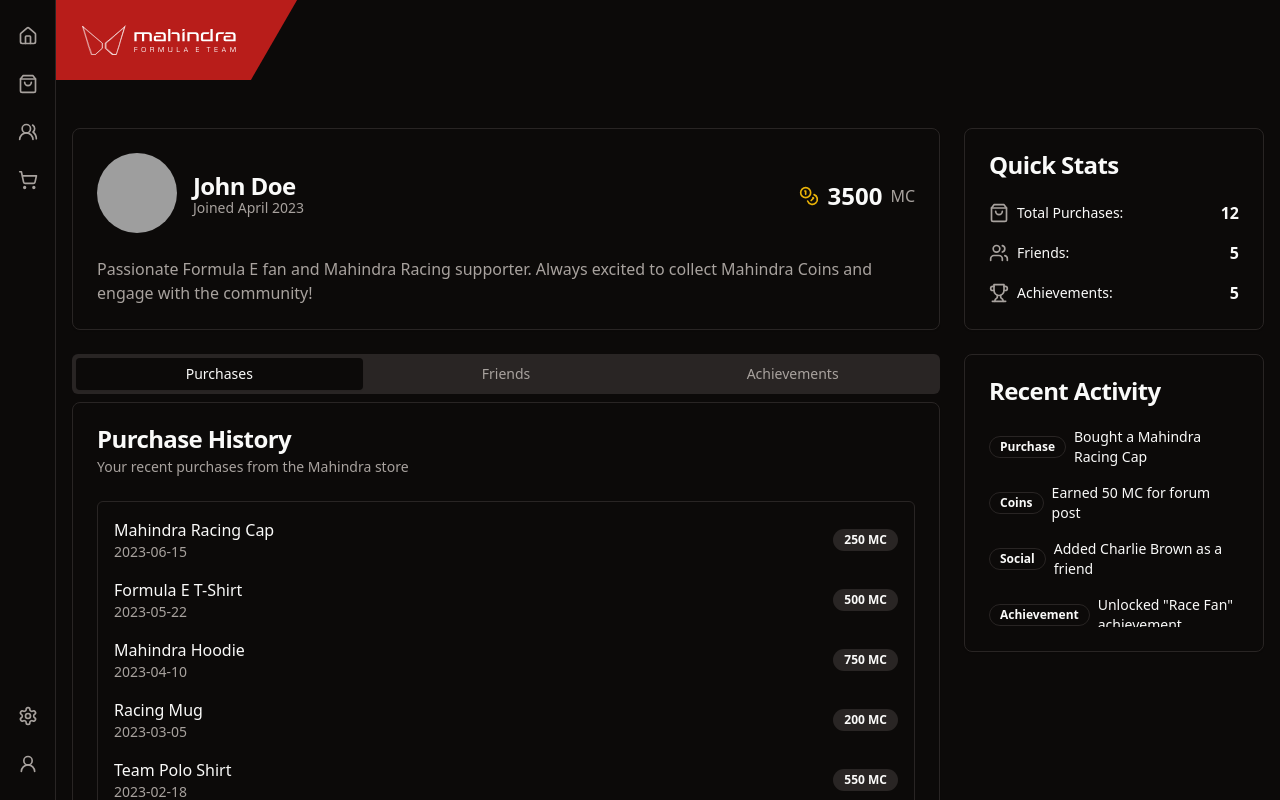
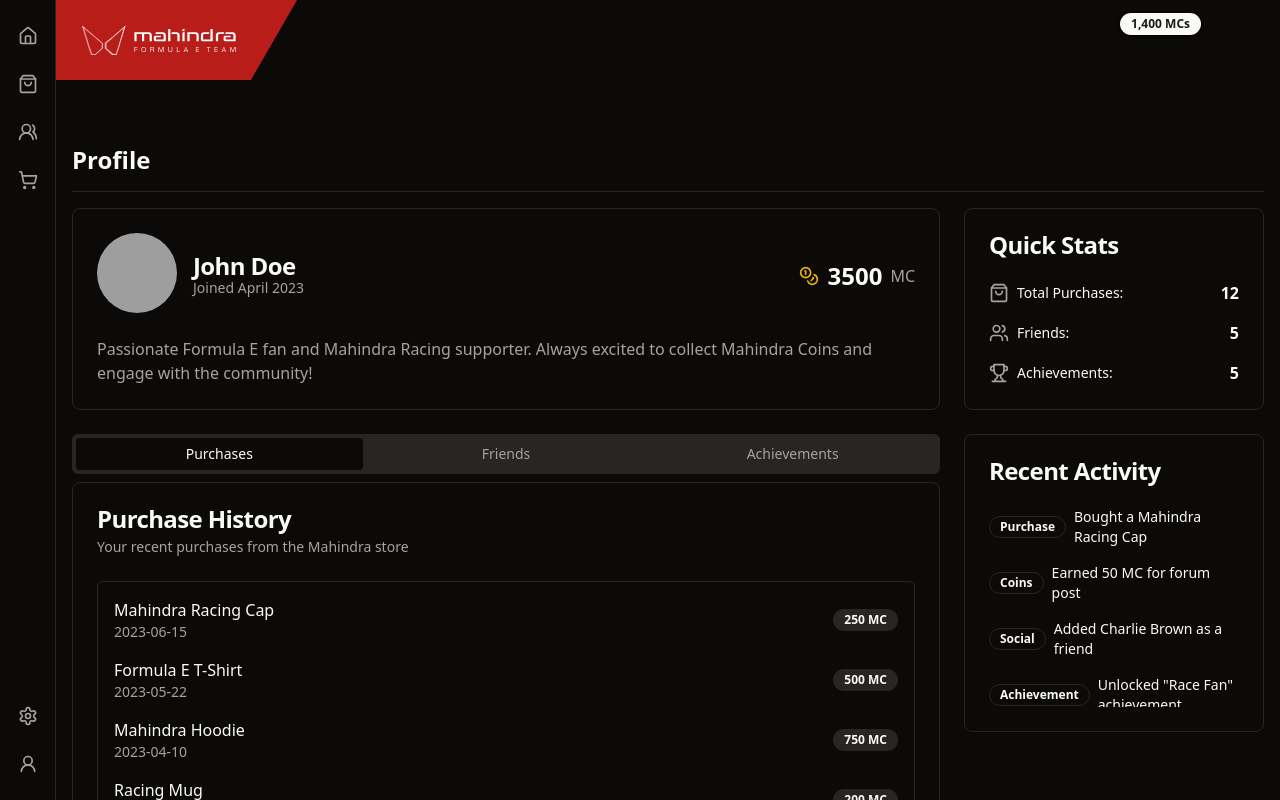
Before and after one commit to Formula-E-Mahindra-Racing/Mahindra-Coins-Website, a React (Vite) app: page /user in a window 1280 px wide. Shown: the top 800 px of the page. Built offline with nearby package versions, Linux system fonts and the light colour scheme; grey boxes are pictures that could not be loaded.

Commit message:
style/fix: mahindra banner + MCs badge

```diff
--- a/src/components/Header.tsx
+++ b/src/components/Header.tsx
@@ -1,12 +1,14 @@
 import mahindraLogoWhite from "../assets/mahindra racing logo_white.svg"
 import mahindraLogoMobile from "../assets/mahindra-logo-mobile.png"
+import { Badge } from "./ui/badge"
 
 export default function Header() {
     return (
-        <header className="fixed z-50 flex w-dvw h-[10vh]">
+        <section className="relative">
+            <header className="overflow-hidden fixed -z-10 flex w-dvw h-[10vh]">
                 <section className="relative w-[15vw] max-h-[120px]">
                     <div className="flex absolute h-[100px] sm:h-full sm:-right-[2vw] min-w-[65px] w-[17.5vw] sm:w-[15vw] bg-[#b81d1a] sm:-skew-x-[30deg] p-4 justify-center items-center">
-                <div className="hidden sm:flex absolute -left-[2vw] bg-[#b81d1a] w-[calc(100%-2vw)] h-full border-blue-500 sm:skew-x-[30deg]"/>
+                        <div className="hidden sm:flex absolute -left-[2vw] bg-[#b81d1a] w-[calc(100%-2vw)] h-full border-blue-500 sm:skew-x-[30deg]" />
                         <img
                             src={mahindraLogoWhite}
                             className="hidden sm:block min-w-[12vw] skew-x-[30deg] max-h-[60px] absolute top-1/2 left-1/2 -translate-x-[calc(50%+1.5vw)] -translate-y-1/2 border-blue-500"
@@ -18,5 +20,9 @@
                     </div>
                 </section>
             </header>
+            <header className="fixed top-0 flex flex-row-reverse items-center z-10 h-[3rem] w-[100vw] sm:w-[calc(100vw-55px)] pr-20 border-primary-foreground">
+                <Badge className="shadow shadow-black">1,400 MCs</Badge>
+            </header>
+        </section>
     )
 }
--- a/src/components/NavBar.tsx
+++ b/src/components/NavBar.tsx
@@ -22,7 +22,7 @@
                     <span className="sr-only">{text}</span>
                 </Link>
             </TooltipTrigger>
-            <TooltipContent side="right">{text}</TooltipContent>
+            <TooltipContent className='hidden sm:block' side="right">{text}</TooltipContent>
         </Tooltip>
     );
 
@@ -92,8 +92,7 @@
             <nav className="fixed bottom-0 left-0 right-0 z-10 flex justify-between border-t bg-background py-2 px-7 sm:hidden">
                 <List
                     items={NAVBAR.slice(0, -2)}
-                    render={(item, i) => <NavItem key={i} {...item} />
-                    }
+                    render={(item, i) => <NavItem key={i} {...item} />}
                 />
                 <UserModal />
             </nav>
--- a/src/pages/Home.tsx
+++ b/src/pages/Home.tsx
@@ -7,16 +7,17 @@
     return (
         <div className="flex flex-1 flex-col min-h-screen">
             <main className="flex-1">
-                <section className="w-full py-12 md:py-24 lg:py-32 xl:py-48">
-                    <div className="container px-4 md:px-6">
+                <section className="w-full pt-12 md:pt-24 lg:pt-32 xl:pt-48">
+                    <div className="container">
                         <div className="grid gap-6 lg:grid-cols-[1fr_400px] lg:gap-12 xl:grid-cols-[1fr_600px]">
                             <img
                                 alt="Gen 3 Car"
                                 loading="lazy"
                                 decoding="async"
                                 src="https://www.mahindraracing.com/_next/image?url=https%3A%2F%2Fwww.mahindraracing.com%2Fassets%2F66c6b0c7-52aa-4fe3-bd34-e3c89aeeb477&w=2048&q=100"
+                                className="px-4"
                             />
-                            <div className="flex flex-col justify-center space-y-4">
+                            <div className="px-4 md:px-6 bg-background flex flex-col justify-center space-y-4">
                                 <div className="space-y-2">
                                     <h1 className="text-3xl font-bold tracking-tighter sm:text-5xl xl:text-6xl/none">
                                         Welcome to Mahindra Coins
@@ -36,7 +37,7 @@
                     </div>
                 </section>
 
-                <section className="px-4 w-full py-12 md:py-24 lg:py-32 bg-muted">
+                <section className="border-t-[42px] border-t-background md:border-t-[96px] lg:border-t-[128px] xl:border-t-[192px] px-4 w-full py-12 md:py-24 lg:py-32 bg-muted">
                     <div>
                         <h2 className="text-3xl font-bold tracking-tighter sm:text-5xl text-center mb-12">How to Earn Mahindra Coins</h2>
                         <div className="grid gap-12 sm:gap-6 lg:grid-cols-3">
--- a/src/pages/User.tsx
+++ b/src/pages/User.tsx
@@ -7,6 +7,7 @@
 import { ScrollArea } from "@/components/ui/scroll-area"
 import { Coins, ShoppingBag, Users, Trophy } from "lucide-react"
 import { ContentWrapper } from '@/components/content-wrapper/ContentWrapper'
+import { SubHeader } from '@/components/sub-header/SubHeader'
 
 type Friend = {
     id: number
@@ -58,7 +59,13 @@
 
     return (
         <ContentWrapper.Root>
-            <div className="grid gap-6 lg:grid-cols-[1fr_300px]">
+            <SubHeader.Root>
+                <SubHeader.Wrapper>
+                    <SubHeader.Title>Profile</SubHeader.Title>
+                </SubHeader.Wrapper>
+            </SubHeader.Root>
+
+            <div className="mt-4 grid gap-6 lg:grid-cols-[1fr_300px]">
                 <div className="space-y-6">
                     <Card>
                         <CardHeader className="flex flex-row items-center gap-4">
```
Lines whose indentation alone changed are shown as unchanged.
